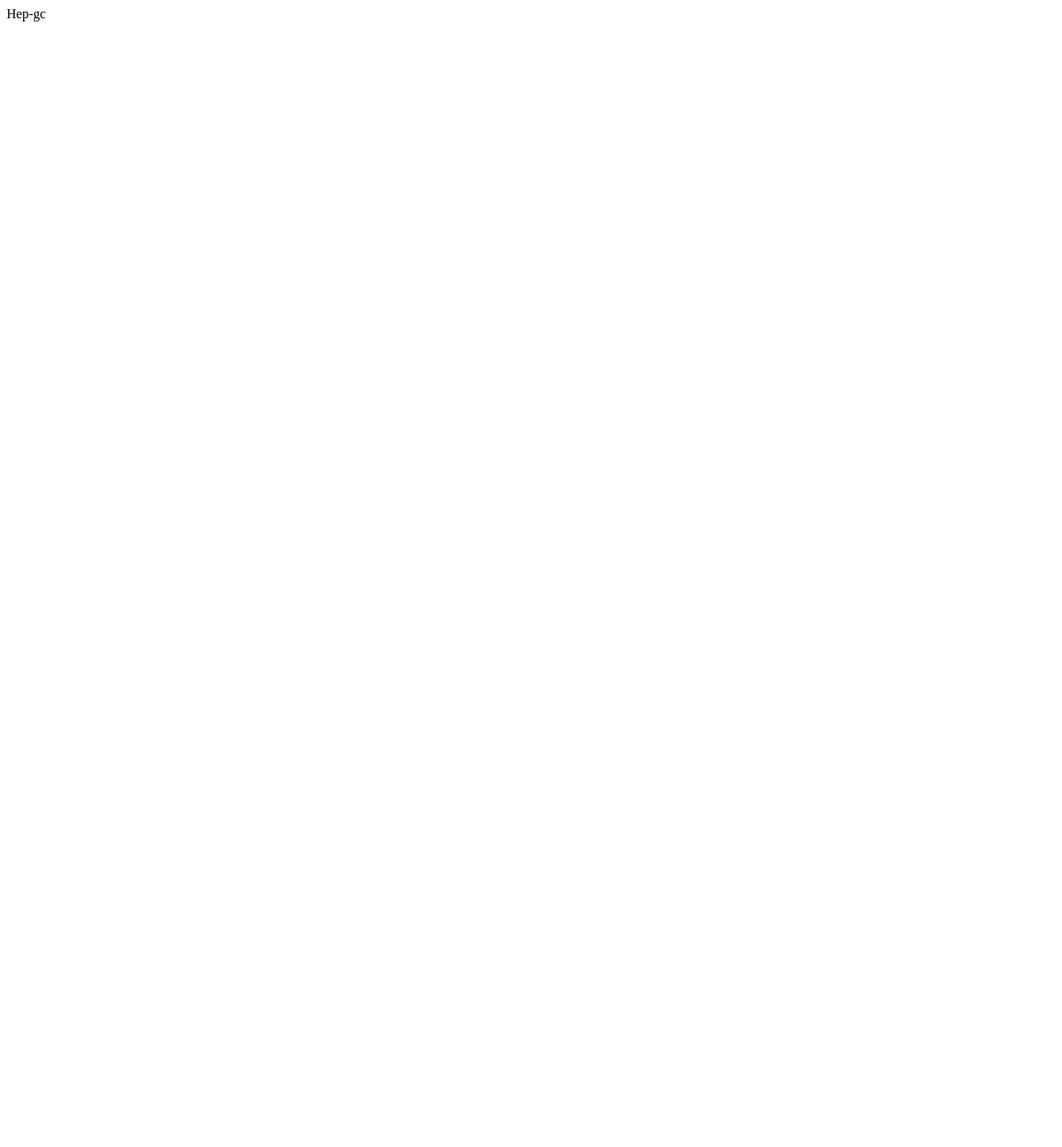
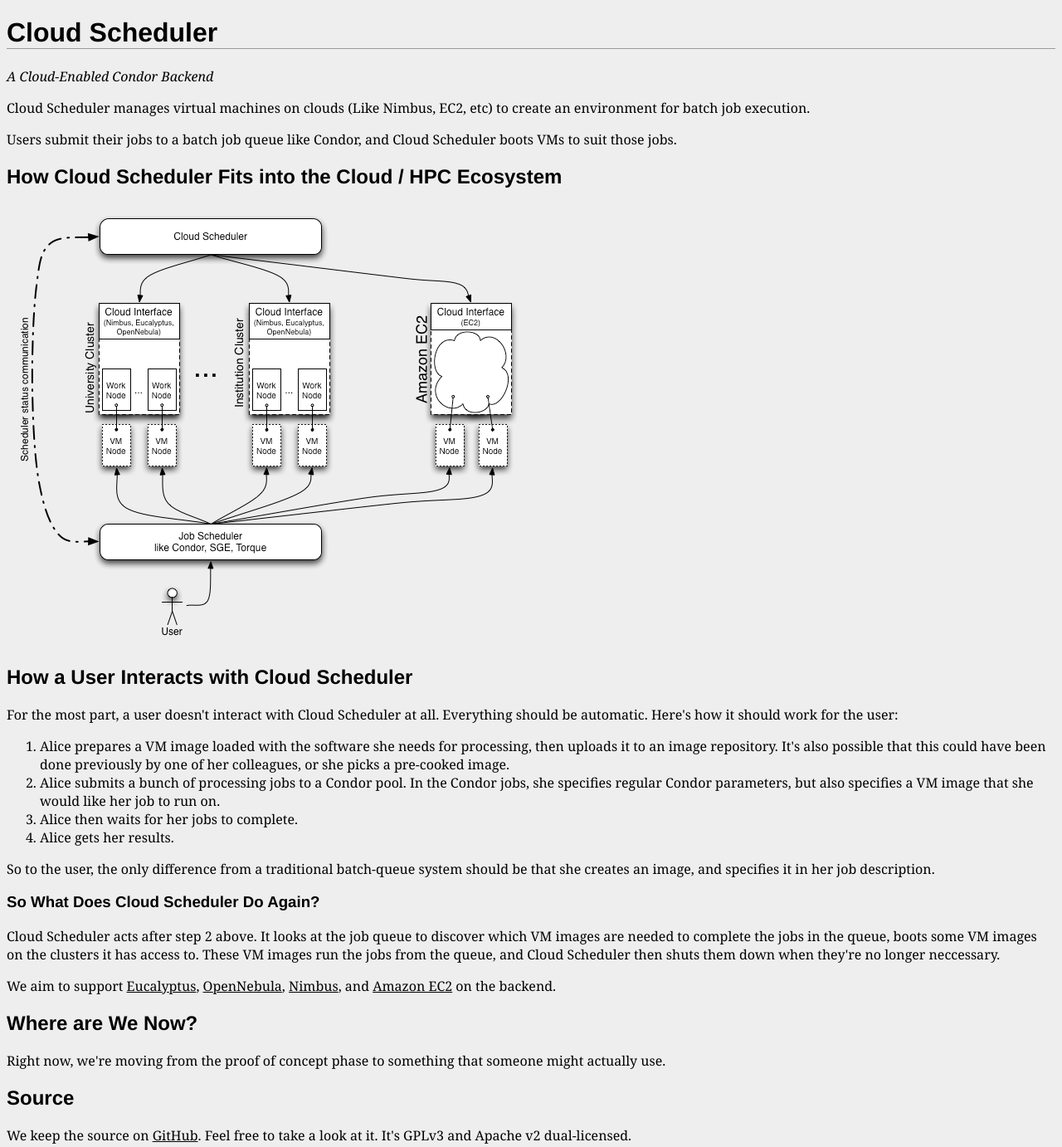
Before and after one commit to hep-gc/hep-gc.github.com, a plain HTML site: page index.html in a window 1280 px wide. Shown: the whole page at 83% size. Before the commit the page ends 800 px from the top, so only its background shows below. Drawn offline with Linux system fonts and the light colour scheme.

Commit message:
First draft of front page for cloud scheduler.

```diff
--- a/index.html
+++ b/index.html
@@ -1 +1,48 @@
-Hep-gc
+<!DOCTYPE html PUBLIC "-//W3C//DTD HTML 4.01//EN"
+"http://www.w3.org/TR/html4/strict.dtd">
+<html>
+    <head>
+        <meta http-equiv="content-type" content="text/html; charset=UTF-8">
+        <title>
+            Cloud Scheduler
+        </title>
+        <style type="text/css">
+
+            body { background-color: #eee; font-family: Georgia, "Bitstream Vera Serif", serif;}
+            h1, h2, h3{font-family: Helvetica, Arial, Sans-Serif;}
+            h1 {border-bottom: 1px solid #999;}
+            a { color: #000; }
+        </style>
+    </head>
+    <body>
+        <h1>Cloud Scheduler</h1>
+        <p><em>A Cloud-Enabled Condor Backend</em></p>
+        <p>Cloud Scheduler manages virtual machines on clouds (Like Nimbus, EC2, etc) to create an environment for batch job execution.</p>
+        <p>Users submit their jobs to a batch job queue like Condor, and Cloud Scheduler boots VMs to suit those jobs.</p>
+        <h2>How Cloud Scheduler Fits into the Cloud / HPC Ecosystem</h2>
+        <img alt="Cloud Scheduler" src="./cloudscheduler.png">
+        <h2>How a User Interacts with Cloud Scheduler</h2>
+        <p>For the most part, a user doesn't interact with Cloud Scheduler at all. Everything should be automatic. Here's how it should work for the user:</p>
+        <p>
+        <ol>
+            <li>Alice prepares a VM image loaded with the software she needs for processing, then uploads it to an image repository. It's also possible that this could have been done previously by one of her colleagues, or she picks a pre-cooked image.</li>
+            <li>Alice submits a bunch of processing jobs to a Condor pool. In the Condor jobs, she specifies regular Condor parameters, but also specifies a VM image that she would like her job to run on.</li>
+            <li>Alice then waits for her jobs to complete.</li>
+            <li>Alice gets her results.</li>
+        </ol>
+        So to the user, the only difference from a traditional batch-queue system should be that she creates an image, and specifies it in her job description.
+        </p>
+        <h3>So What Does Cloud Scheduler Do Again?</h3>
+        <p>Cloud Scheduler acts after step 2 above. It looks at the job queue to discover which VM images are needed to complete the jobs in the queue, boots some VM images on the clusters it has access to. These VM images run the jobs from the queue, and Cloud Scheduler then shuts them down when they're no longer neccessary.</p>
+
+        <p>We aim to support <a href="http://open.eucalyptus.com/">Eucalyptus</a>, <a href="http://www.opennebula.org/">OpenNebula</a>, <a href="http://workspace.globus.org/">Nimbus</a>, and <a href="http://aws.amazon.com/ec2/">Amazon EC2</a> on the backend.</p>
+
+        <h2>Where are We Now?</h2>
+        <p>Right now, we're moving from the proof of concept phase to something that someone might actually use.</p>
+
+        <h2>Source</h2>
+        <p>We keep the source on <a href="http://github.com/hep-gc/cloud-scheduler/">GitHub</a>. Feel free to take a look at it. It's GPLv3 and Apache v2 dual-licensed.</p>
+
+
+    </body>
+</html>
```
Also changed, not shown: cloudscheduler.png (added).
